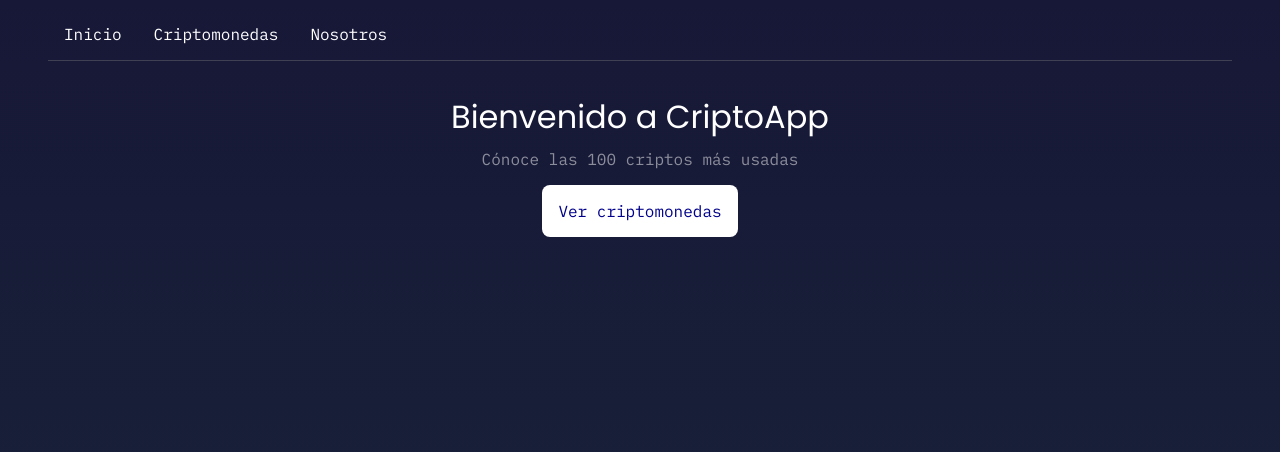
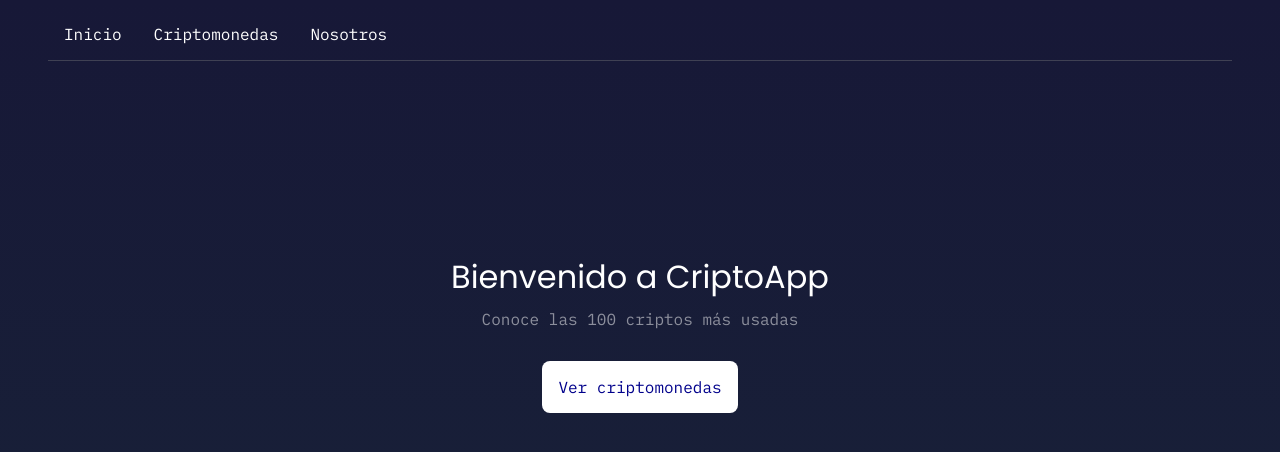
Before and after one commit to Leo-Spj/Criptos-React, a React (Vite) app: page / in a window 1280 px wide. Shown: the top 452 px of the page. Built offline with nearby package versions, Linux system fonts and the light colour scheme.

Commit message:
Actualizar estilos de inicio y corregir error ortográfico en el texto de bienvenida

```diff
--- a/src/Home.css
+++ b/src/Home.css
@@ -1,5 +1,9 @@
 .home-container {
-    text-align: center;
+    display: flex;
+    flex-direction: column;
+    justify-content: center;
+    align-items: center;
+    height: 60vh;
 }
 
 .home-container .title {
--- a/src/Home.jsx
+++ b/src/Home.jsx
@@ -5,7 +5,7 @@ function Home() {
     return (
         <div className="home-container">
         <h1 className="title">Bienvenido a CriptoApp</h1>
-        <p className="subtitle">Cónoce las 100 criptos más usadas</p>
+        <p className="subtitle">Conoce las 100 criptos más usadas</p>
         <Link to="/criptomonedas" className="link">Ver criptomonedas</Link>
         </div>
      );
```
